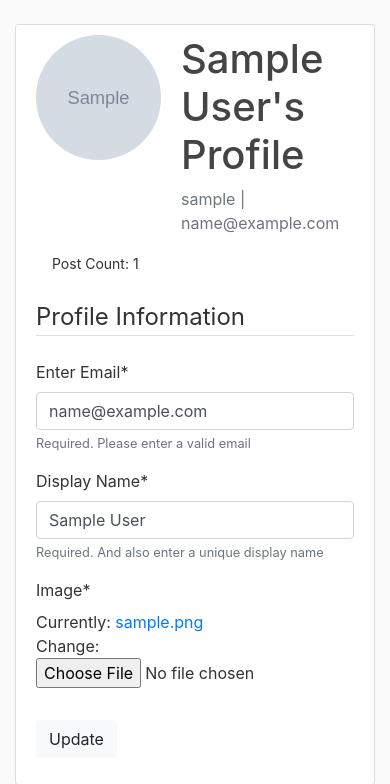
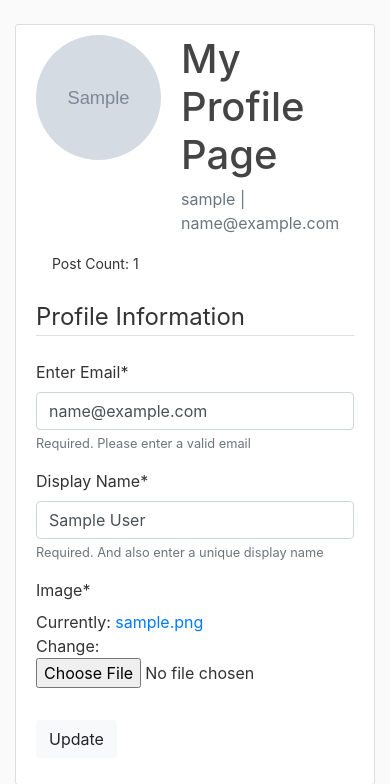
Before and after one commit to MalikMAlna/blogick, a Django app: page /profile/ in a window 390 px wide. Shown: the part 56-840 px from the top of the page. Run offline with Django 3.2, Linux system fonts and the light colour scheme; a user stored in the database is signed in; tables that the repository leaves empty hold one stand-in row (values such as "Sample post"); grey boxes marked "Sample" are stand-in pictures; some libraries are stand-ins or nearby versions.

```diff
--- a/authentication/templates/authentication/profile.html
+++ b/authentication/templates/authentication/profile.html
@@ -6,11 +6,7 @@
       src="{{ user.profile.image.url }}"
     />
     <div class="media-body">
-      {% if user.display_name %}
-      <h2 class="account-heading">{{ user.display_name.title }}'s Profile</h2>
-      {% else %}
-      <h2 class="account-heading">{{ user.username.title }}'s Profile</h2>
-      {% endif %}
+      <h4 class="account-heading">My Profile Page</h2>
       <p class="text-secondary">{{ user.username }} | {{ user.email }}</p>
     </div>
   </div>
```
